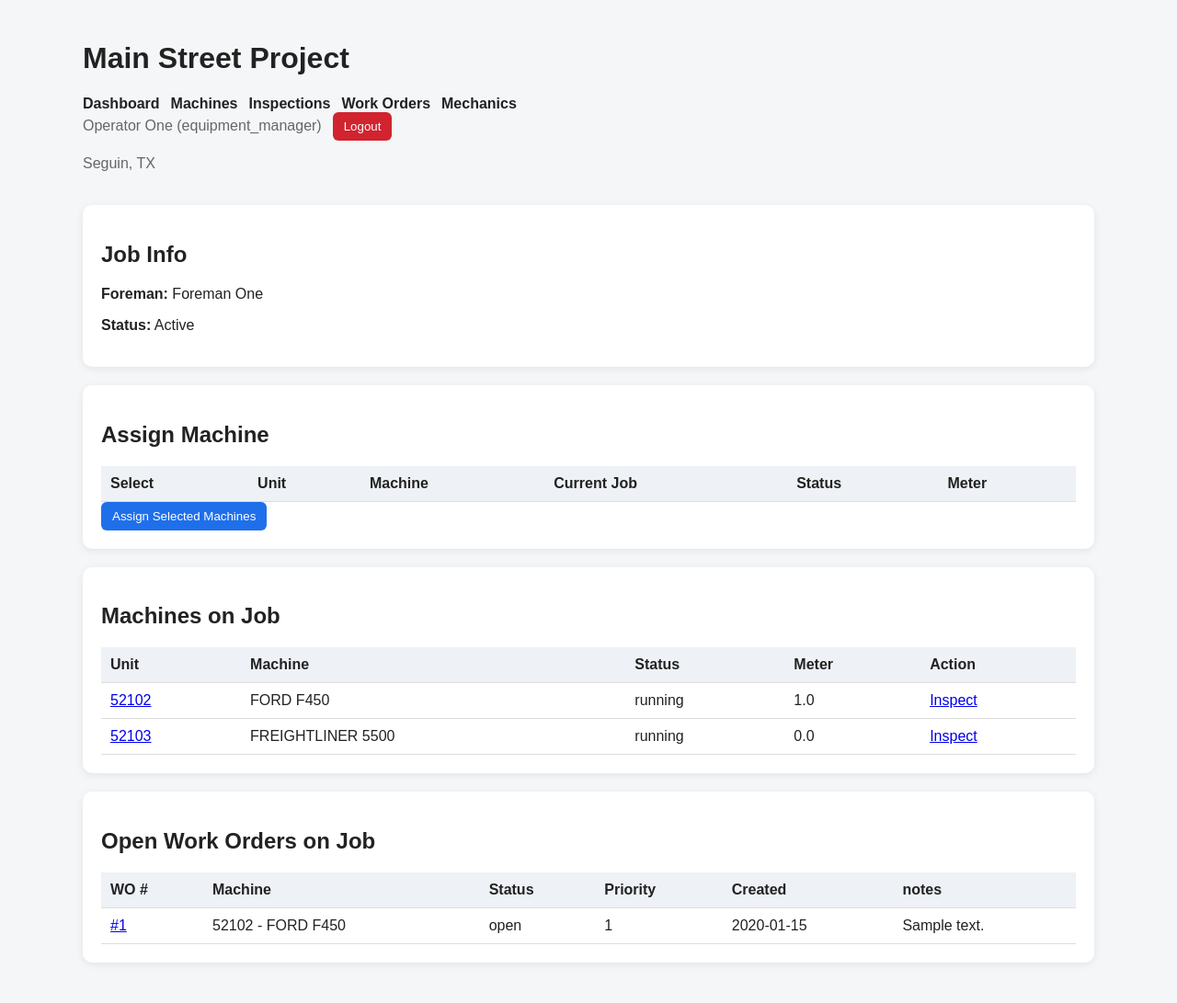
After one commit to AndrewFrizzell/FleetMind, a Flask app: page /jobs/1 in a window 1280 px wide. The commit adds this page. Shown: the whole page at 92% size. Run offline with Flask 3, Linux system fonts and the light colour scheme; a user stored in the database is signed in; data comes from the database, SQL or seed files in the repository; both versions use the stored data as it was after the commit; tables that the repository leaves empty hold one stand-in row (values such as "Sample post"); lists and menus that the app fills with data are empty.

Commit message:
add machines to jobs show open work orders on jobs

```diff
--- a/fleetmind_db.py
+++ b/fleetmind_db.py
@@ -115,6 +115,7 @@ def create_tables(conn):
         inspection_id INTEGER PRIMARY KEY AUTOINCREMENT,
         machine_id INTEGER NOT NULL,
         operator_id INTEGER NOT NULL,
+        job_id INTEGER,
         inspection_date TEXT NOT NULL DEFAULT (datetime('now')),
 
         status TEXT NOT NULL DEFAULT 'open',
@@ -126,6 +127,7 @@ def create_tables(conn):
         passed INTEGER NOT NULL DEFAULT 1,
         FOREIGN KEY (machine_id) REFERENCES Machine(machine_id),
         FOREIGN KEY (operator_id) REFERENCES User(user_id)
+        FOREIGN KEY (job_id) REFERENCES Job(job_id)
     );
     """)
 
--- a/web/app.py
+++ b/web/app.py
@@ -40,7 +40,16 @@ from logic import (
             add_work_order_event,
             get_work_order_timeline,
             get_inspections_for_operator,
-            get_operator_machine_list
+            get_operator_machine_list,
+            get_jobs_for_foreman,
+            get_machines_for_job,
+            get_job_by_id,
+            get_active_jobs,
+            create_job,
+            get_machines_available_for_job,
+            assign_machine_to_job,
+            get_open_work_orders_for_job
+
 
 )
 
@@ -147,7 +156,20 @@ def dashboard():
         )
 
     if role == "foreman":
-        return render_template("dashboard_foreman.html", user=session)
+        conn = get_connection()
+
+        jobs = get_jobs_for_foreman(
+            conn,
+            session["user_id"]
+        )
+
+        conn.close()
+
+        return render_template(
+            "dashboard_foreman.html",
+            user=session,
+            jobs=jobs
+        )
 
     if role == "equipment_manager":
         conn = get_connection()
@@ -310,6 +332,8 @@ def new_inspection(machine_id):
 
     checklist_items = get_machine_checklist(conn, machine_id)
 
+    jobs = get_active_jobs(conn)
+
     existing_inspection = get_open_inspection_for_machine(conn, machine_id)
 
     if existing_inspection:
@@ -354,12 +378,18 @@ def new_inspection(machine_id):
             if opening_meter:
                 update_machine_meter(conn, machine_id, int(opening_meter))
 
+            job_id = request.form.get("job_id") or None
+
+            if job_id:
+                job_id = int(job_id)
+
             inspection = create_open_inspection(
                 conn,
                 machine_id=machine_id,
                 operator_id=session["user_id"],
                 opening_meter=opening_meter,
-                notes=notes
+                notes=notes,
+                job_id=job_id
             )
 
             inspection_id = inspection["inspection_id"]
@@ -392,7 +422,8 @@ def new_inspection(machine_id):
         user=session,
         machine=machine,
         checklist_items=checklist_items,
-        existing_inspection=existing_inspection
+        existing_inspection=existing_inspection,
+        jobs=jobs
     )
 
 @app.route("/manager/machines/<int:machine_id>/checklist", methods=["GET"])
@@ -601,6 +632,99 @@ def manager_work_orders():
     finally:
         conn.close()
 
+@app.route("/jobs/<int:job_id>")
+@login_required
+def job_detail(job_id):
+
+    conn = get_connection()
+
+    job = get_job_by_id(conn, job_id)
+    open_work_orders = get_open_work_orders_for_job(conn, job_id)
+
+    if job is None:
+        conn.close()
+        return "Job not found", 404
+
+    machines = get_machines_for_job(conn, job_id)
+    unassigned_machines = get_machines_available_for_job(conn, job_id)
+
+    print("AVAILABLE MACHINES:", len(unassigned_machines))
+    for machine in unassigned_machines:
+        print(dict(machine))
+
+
+    conn.close()
+
+    return render_template(
+        "job_detail.html",
+        user=session,
+        job=job,
+        machines=machines,
+        unassigned_machines=unassigned_machines,
+        open_work_orders=open_work_orders
+    )
+
+@app.route("/foreman/jobs/add", methods=["GET", "POST"])
+@login_required
+def foreman_add_job():
+    if session.get("role") != "foreman":
+        return "Forbidden", 403
+
+    if request.method == "POST":
+        name = request.form.get("name", "").strip()
+        location = request.form.get("location", "").strip()
+
+        if not name:
+            flash("Job name is required.")
+            return redirect(url_for("foreman_add_job"))
+
+        conn = get_connection()
+
+        job_id = create_job(
+            conn,
+            name,
+            location,
+            session["user_id"]
+        )
+
+        conn.close()
+
+        flash("Job created.")
+        return redirect(url_for("job_detail", job_id=job_id))
+
+    return render_template(
+        "add_job.html",
+        user=session
+    )
+
+@app.route("/jobs/<int:job_id>/assign-machine", methods=["POST"])
+@login_required
+def assign_machine_to_job_route(job_id):
+
+    if session.get("role") != "foreman":
+        return "Forbidden", 403
+
+    machine_ids = request.form.get("machine_ids")
+
+    if not machine_ids:
+        flash("Select at least one machine.")
+        return redirect(url_for("job_detail", job_id=job_id))
+
+    conn = get_connection()
+
+    try:
+        for machine_id in machine_ids:
+            assign_machine_to_job(
+                conn,
+                int(machine_id),
+                job_id
+            )
+        flash("Machines assigned to job.")
+
+    finally:
+        conn.close()
+
+    return redirect(url_for("job_detail", job_id=job_id))
 
 
 if __name__ == "__main__":
--- a/web/templates/dashboard_operator.html
+++ b/web/templates/dashboard_operator.html
@@ -27,7 +27,7 @@
                         <th>Action</th>
                     </tr>
 
-                    {% for inspections in open_inspections %}
+                    {% for inspection in open_inspections %}
                         <tr>
                             <td>
                                 {{ inspection.unit_number }} -
--- /dev/null
+++ b/web/templates/job_detail.html
@@ -0,0 +1,147 @@
+<!DOCTYPE html>
+<html lang="en">
+<head>
+    <meta charset="UTF-8">
+    <link rel="stylesheet" href="{{ url_for('static', filename='style.css') }}">
+    <title>Document</title>
+</head>
+
+<body>
+    <div class="container">
+
+        <div class="header">
+            <div>
+                <h1>{{ job.name }}</h1>
+                {% include "partials/navbar.html" %}
+                <p class="muted">{{ job.location or "No location listed" }}</p>
+            </div>
+        </div>
+
+        <div class="card">
+            <h2>Job Info</h2>
+            <p><strong>Foreman:</strong> {{ job.foreman_name }}</p>
+            <p><strong>Status:</strong> {{ "Active" if job.active == 1 else "Inactive" }}</p>
+        </div>
+
+        <div class="card">
+            <h2>Assign Machine</h2>
+
+            <form method="POST"
+                action="{{ url_for('assign_machine_to_job_route', job_id=job.job_id) }}">
+
+                    <table>
+                        <tr>
+                            <th>Select</th>
+                            <th>Unit</th>
+                            <th>Machine</th>
+                            <th>Current Job</th>
+                            <th>Status</th>
+                            <th>Meter</th>
+                        </tr>
+
+                        {% for machine in unassigned_machines %}
+                            <tr>
+                                <td>
+                                    <input type="checkbox" name="machine_ids" value="{{ machine.machine_id }}">
+                                </td>
+                                <td>
+                                    <a href="{{ url_for('machine_profile', machine_id=machine.machine_id) }}">
+                                        {{ machine.unit_number }}
+                                    </a>
+                                </td>
+                                <td>{{ machine.make }} {{ machine.model }}</td>
+                                <td>
+                                    {% if machine.current_job_name %}
+                                        {{ machine.current_job_name }}
+                                    {% else %}
+                                        Unassigned
+                                    {% endif %}
+                                </td>
+                                <td>{{ machine.operational_state }}</td>
+                                <td>{{ machine.current_meter_reading }}</td>
+                            </tr>
+                        {% endfor %}
+                    </table>
+
+                <button type="submit" class="primary">
+                    Assign Selected Machines
+                </button>
+            </form>
+        </div>
+
+        <div class="card">
+            <h2>Machines on Job</h2>
+
+            {% if machines and machines|length > 0 %}
+                <table>
+                    <tr>
+                        <th>Unit</th>
+                        <th>Machine</th>
+                        <th>Status</th>
+                        <th>Meter</th>
+                        <th>Action</th>
+                    </tr>
+
+                    {% for machine in machines %}
+                        <tr>
+                            <td>
+                                <a href="{{ url_for('machine_profile', machine_id=machine.machine_id) }}">
+                                    {{ machine.unit_number }}
+                                </a>
+                            </td>
+                            <td>{{ machine.make }} {{ machine.model }}</td>
+                            <td>{{ machine.operational_state }}</td>
+                            <td>{{ machine.current_meter_reading }}</td>
+                            <td>
+                                <a href="{{ url_for('new_inspection', machine_id=machine.machine_id) }}">
+                                    Inspect
+                                </a>
+                            </td>
+                        </tr>
+                    {% endfor %}
+                </table>
+            {% else %}
+                <p>No machines assigned to this job yet.</p>
+            {% endif %}
+        </div>
+
+         <div class="card">
+            <h2>Open Work Orders on Job</h2>
+
+            {% if open_work_orders and open_work_orders|length > 0%}
+                <table>
+                    <tr>
+                        <th>WO #</th>
+                        <th>Machine</th>
+                        <th>Status</th>
+                        <th>Priority</th>
+                        <th>Created</th>
+                        <th>notes</th>
+                    </tr>
+
+                    {% for wo in open_work_orders %}
+                        <tr>
+                            <td>
+                                <a href="{{ url_for('work_order_detail', work_order_id=wo.work_order_id)}}">
+                                    #{{ wo.work_order_id }}
+                                </a>
+                            </td>
+                            <td>
+                                {{ wo.unit_number }} -
+                                {{ wo.make }} {{ wo.model }}
+                            </td>
+                            <td>{{ wo.status }}</td>
+                            <td>{{ wo.priority }}</td>
+                            <td>{{ wo.created_at }}</td>
+                            <td>{{ wo.notes }}</td>
+                        </tr>
+                    {% endfor %}
+                </table>
+            {% else %}
+                <p>No open work orders for this job.</p>
+            {% endif %}
+        </div>
+    </div>
+
+</body>
+</html>
```
Also changed, not shown: logic.py (+167 -4 lines), web/templates/add_job.html (added, +42 -0 lines), web/templates/dashboard_foreman.html (+38 -9 lines), web/templates/inspection_form.html (+19 -0 lines), web/templates/machines.html (+3 -5 lines), fleetmind.db.
